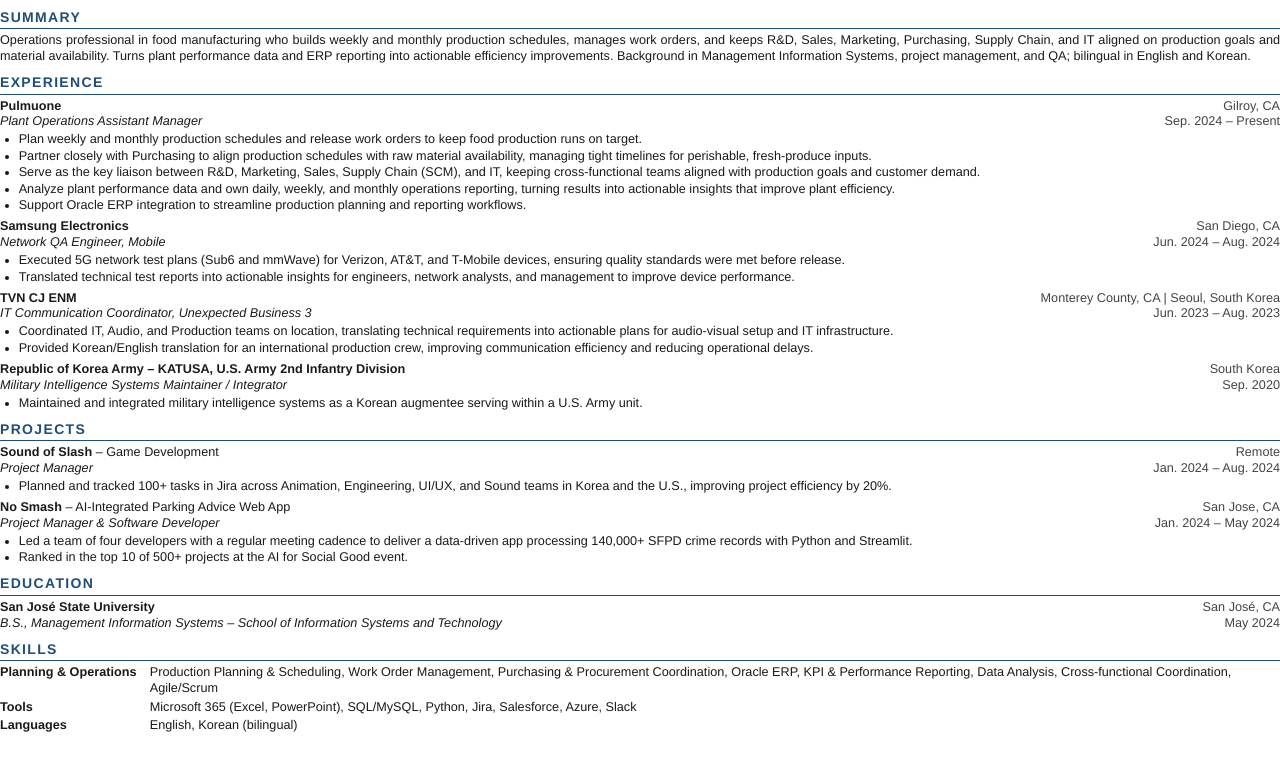
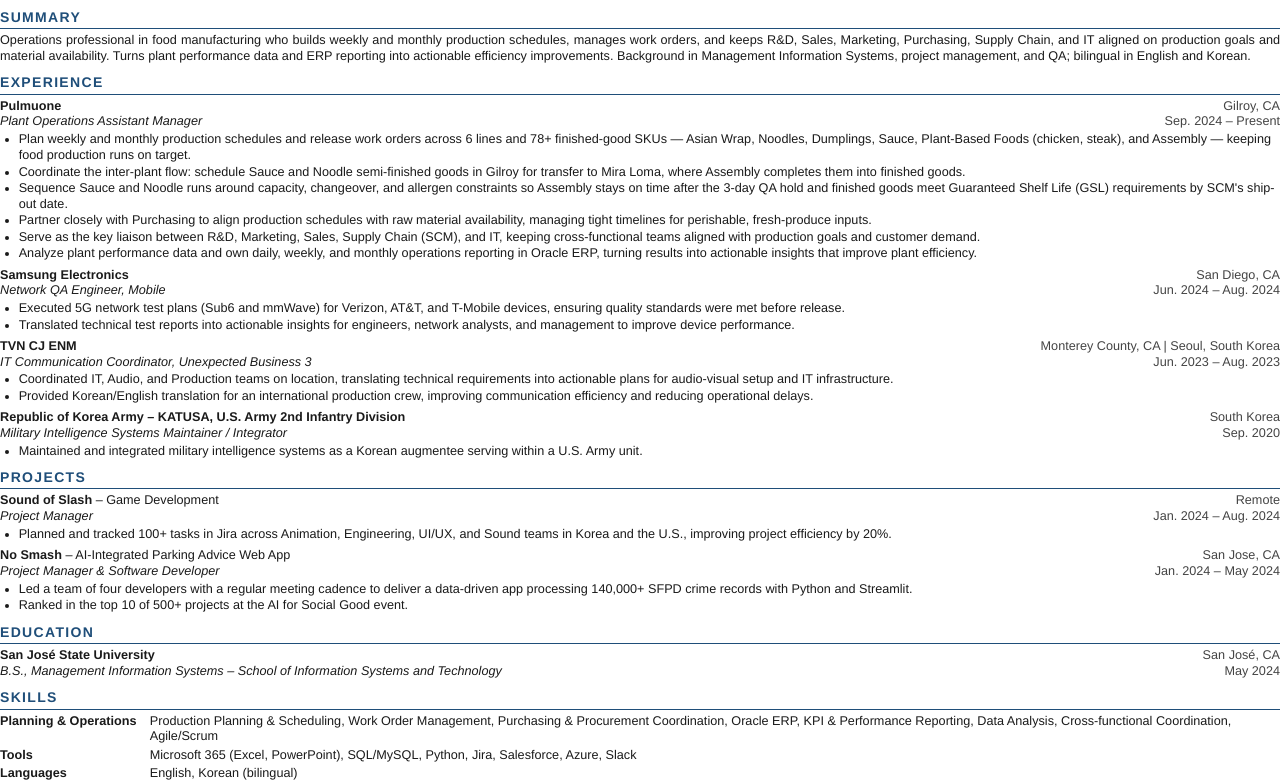
Before and after one commit to WoojinParkSoftware/WoojinParkSoftware.github.io, a website: page resume/resume.html in a window 1280 px wide. Shown: the part 72-854 px from the top of the page. Before the commit the page ends 806 px from the top, so only its background shows below. Drawn offline with Linux system fonts and the light colour scheme.

Commit message:
Update resume and site with 6-line / 78-SKU scope, Gilroy-Mira Loma flow, and GSL

```diff
--- a/resume/resume.html
+++ b/resume/resume.html
@@ -73,11 +73,12 @@
   <div class="row"><span class="org">Pulmuone</span><span class="loc">Gilroy, CA</span></div>
   <div class="row"><span class="role">Plant Operations Assistant Manager</span><span class="date">Sep. 2024 – Present</span></div>
   <ul>
-    <li>Plan weekly and monthly production schedules and release work orders to keep food production runs on target.</li>
+    <li>Plan weekly and monthly production schedules and release work orders across 6 lines and 78+ finished-good SKUs — Asian Wrap, Noodles, Dumplings, Sauce, Plant-Based Foods (chicken, steak), and Assembly — keeping food production runs on target.</li>
+    <li>Coordinate the inter-plant flow: schedule Sauce and Noodle semi-finished goods in Gilroy for transfer to Mira Loma, where Assembly completes them into finished goods.</li>
+    <li>Sequence Sauce and Noodle runs around capacity, changeover, and allergen constraints so Assembly stays on time after the 3-day QA hold and finished goods meet Guaranteed Shelf Life (GSL) requirements by SCM's ship-out date.</li>
     <li>Partner closely with Purchasing to align production schedules with raw material availability, managing tight timelines for perishable, fresh-produce inputs.</li>
     <li>Serve as the key liaison between R&amp;D, Marketing, Sales, Supply Chain (SCM), and IT, keeping cross-functional teams aligned with production goals and customer demand.</li>
-    <li>Analyze plant performance data and own daily, weekly, and monthly operations reporting, turning results into actionable insights that improve plant efficiency.</li>
-    <li>Support Oracle ERP integration to streamline production planning and reporting workflows.</li>
+    <li>Analyze plant performance data and own daily, weekly, and monthly operations reporting in Oracle ERP, turning results into actionable insights that improve plant efficiency.</li>
   </ul>
 </div>
 
```
Also changed, not shown: index.html (+8 -2 lines).
